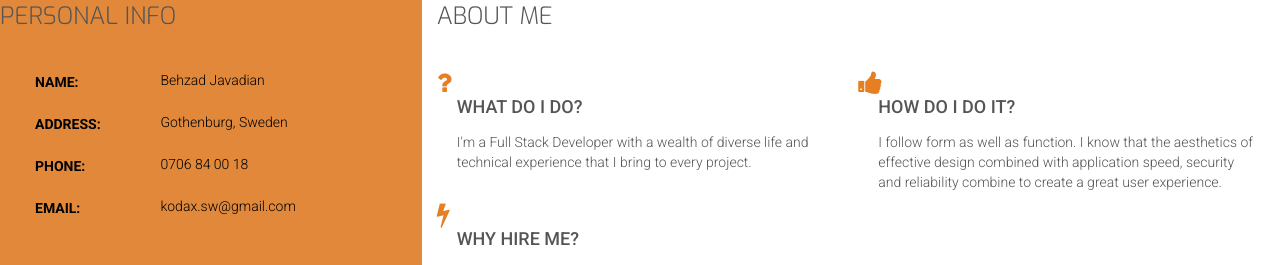
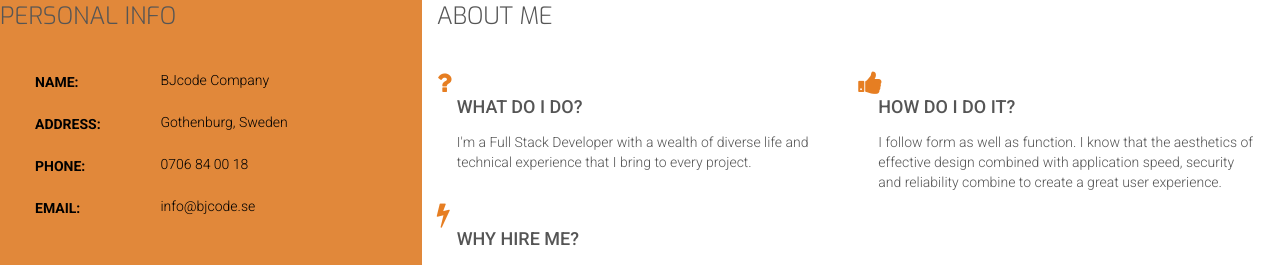
Before and after one commit to behzad17/Resume1, a plain HTML site: page index.html in a window 1280 px wide. Shown: the part 383-648 px from the top of the page. Drawn offline with nearby package versions, Linux system fonts and the light colour scheme.

Commit message:
Update personal info on home page: change name to BJcode Company and email to info@bjcode.se

```diff
--- a/index.html
+++ b/index.html
@@ -94,7 +94,7 @@
               <p class="uppercase">Name:</p>
             </div>
             <div class="value">
-              <p>Behzad Javadian</p>
+              <p>BJcode Company</p>
             </div>
           </div>
           <div class="personal-info-item">
@@ -118,7 +118,7 @@
               <p class="uppercase">Email:</p>
             </div>
             <div class="value">
-              <p>kodax.sw@gmail.com</p>
+              <p>info@bjcode.se</p>
             </div>
           </div>
         </div>
```
